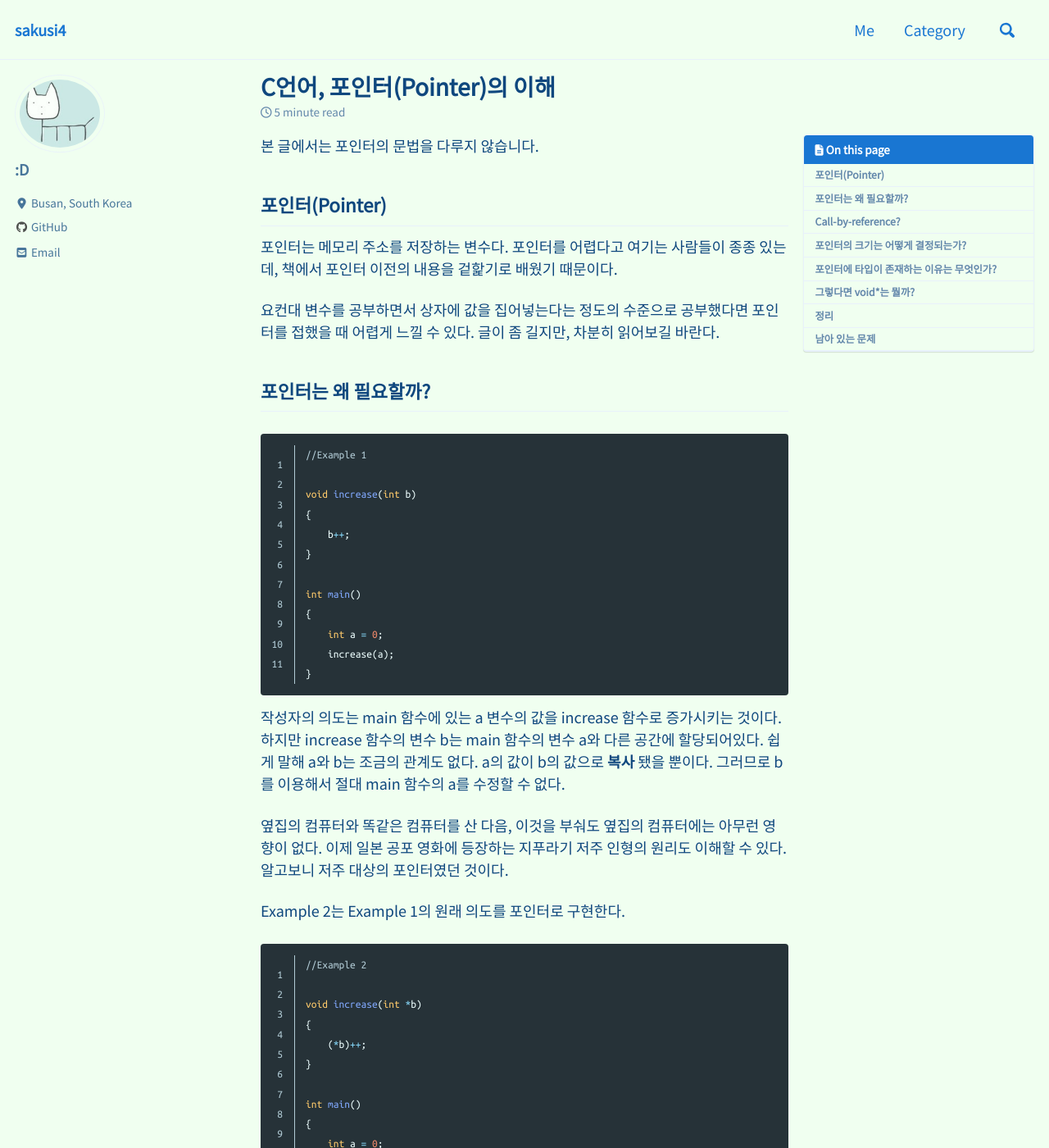
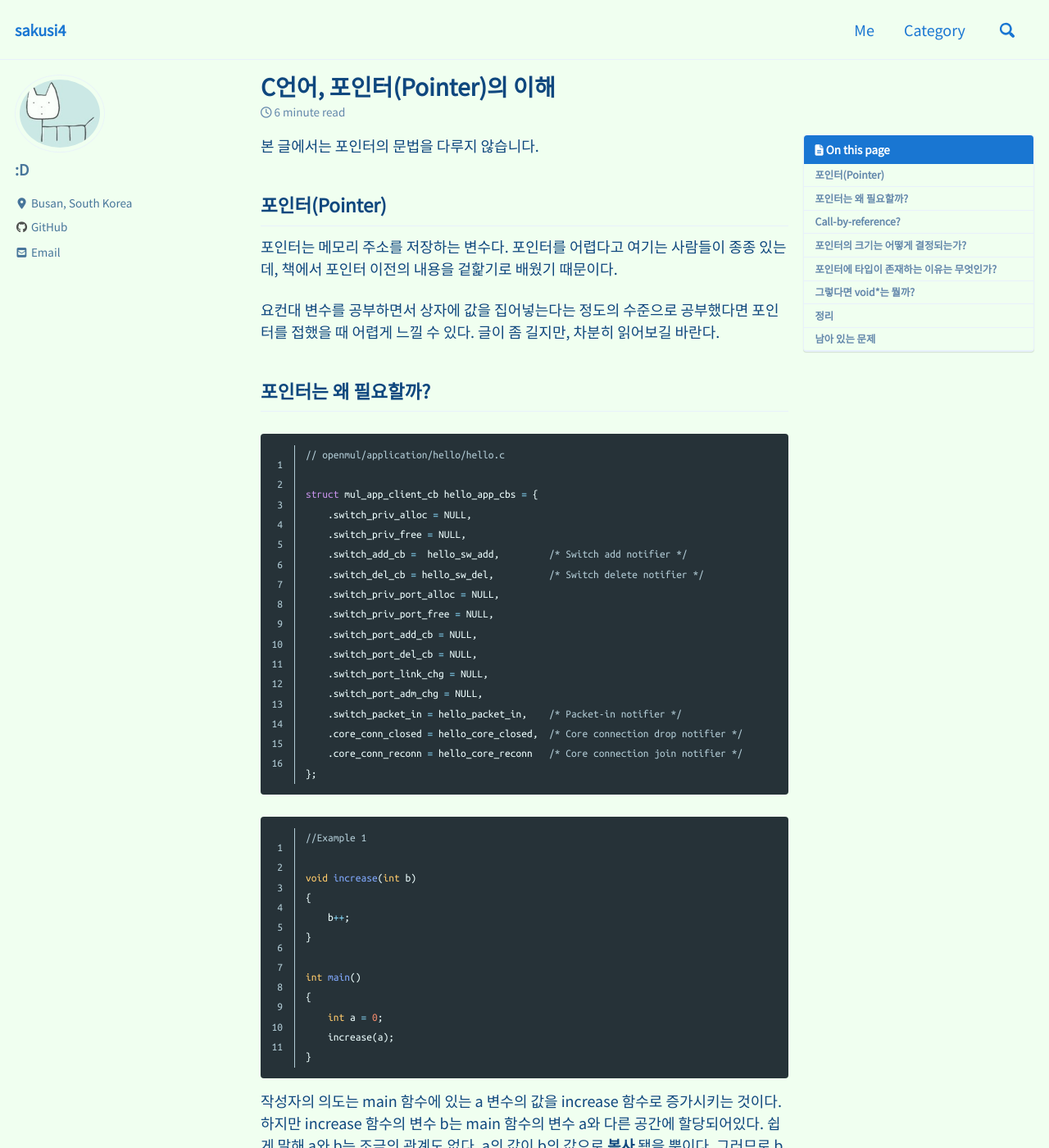
Before and after one commit to sakusi4/sakusi4.github.io, a Jekyll site: the page built from _posts/2019-12-09-C-Pointer-0.md, in a window 1280 px wide and 1400 px high. Shown: the whole window at 82% size. Built offline with Jekyll 4.4.1, drawn with Linux system fonts in a browser that asks for light colours; cached includes are drawn as plain includes; nearby versions of some CDN libraries; formulas are drawn with MathJax 3; comment, search, counter and statistics services are not loaded.

Commit message:
no message

```diff
--- a/_posts/2019-12-09-C-Pointer-0.md
+++ b/_posts/2019-12-09-C-Pointer-0.md
@@ -16,6 +16,26 @@ toc: true
 
 포인터는 왜 필요할까?
 ---
+
+{% highlight c linenos=table %}
+// openmul/application/hello/hello.c
+struct mul_app_client_cb hello_app_cbs = {
+    .switch_priv_alloc = NULL,
+    .switch_priv_free = NULL,
+    .switch_add_cb =  hello_sw_add,         /* Switch add notifier */
+    .switch_del_cb = hello_sw_del,          /* Switch delete notifier */
+    .switch_priv_port_alloc = NULL,
+    .switch_priv_port_free = NULL,
+    .switch_port_add_cb = NULL,
+    .switch_port_del_cb = NULL,
+    .switch_port_link_chg = NULL,
+    .switch_port_adm_chg = NULL,
+    .switch_packet_in = hello_packet_in,    /* Packet-in notifier */
+    .core_conn_closed = hello_core_closed,  /* Core connection drop notifier */
+    .core_conn_reconn = hello_core_reconn   /* Core connection join notifier */
+};
+
+{% endhighlight %}
 
 {% highlight c linenos=table %}
 //Example 1
```
